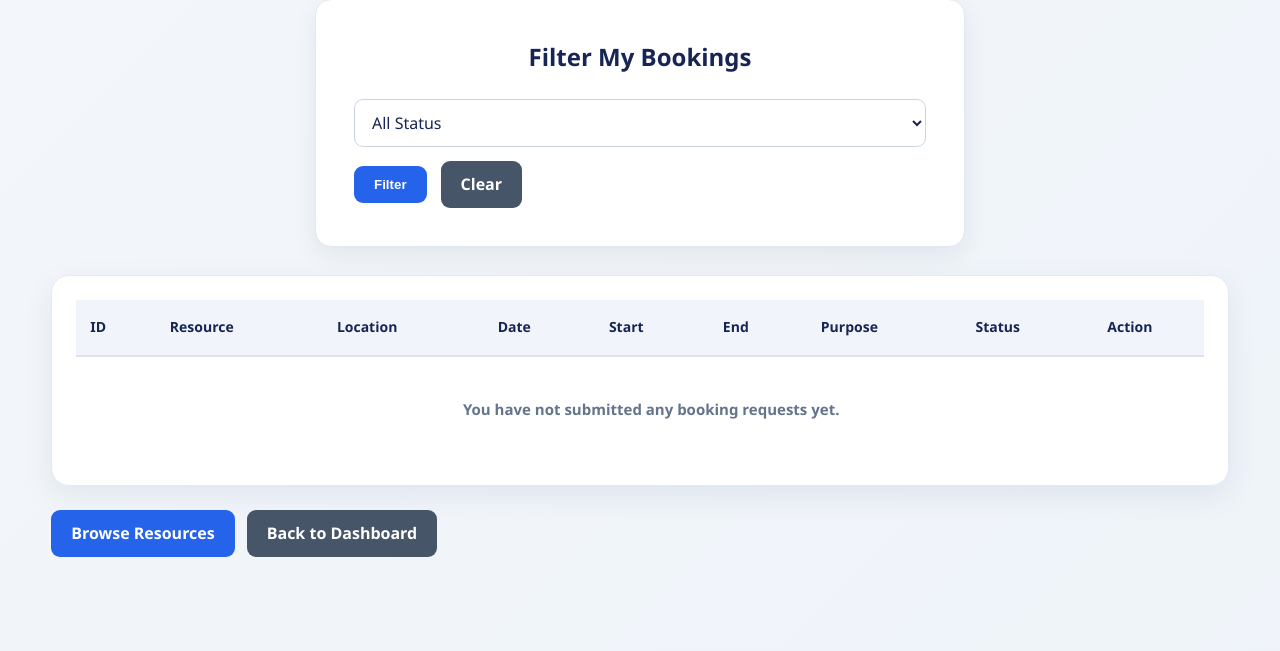
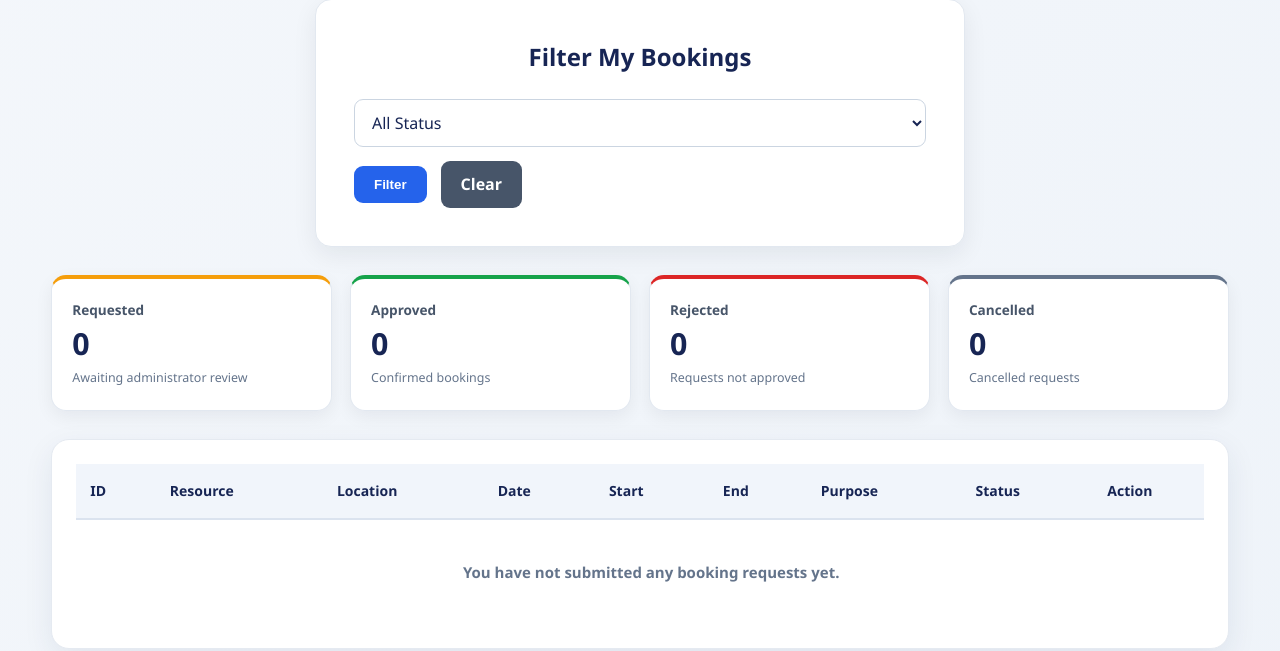
Before and after one commit to ko-27/smart-resource-booking, a Flask app: page /bookings/ in a window 1280 px wide. Shown: the part 325-976 px from the top of the page. Run offline with Flask 3, Linux system fonts and the light colour scheme; the visitor is signed in with stand-in values (Sample User, id 1); data that the repository does not hold is empty.

Commit message:
Add booking status summary

```diff
--- a/backend/static/css/style.css
+++ b/backend/static/css/style.css
@@ -1958,3 +1958,75 @@ a:hover {
     }
 
 }
+
+/* =========================================================
+   BOOKING STATUS SUMMARY
+   ========================================================= */
+
+.booking-summary-grid {
+    display: grid;
+    grid-template-columns: repeat(4, 1fr);
+    gap: 18px;
+    margin-bottom: 25px;
+}
+
+.booking-summary-card {
+    padding: 20px;
+    border-radius: 15px;
+    background: #ffffff;
+    border: 1px solid #e2e8f0;
+    box-shadow: 0 6px 18px rgba(15, 23, 42, 0.06);
+}
+
+.booking-summary-card .summary-label {
+    display: block;
+    margin-bottom: 8px;
+    color: #475569;
+    font-size: 0.85rem;
+    font-weight: 700;
+}
+
+.booking-summary-card strong {
+    display: block;
+    margin-bottom: 5px;
+    color: #172554;
+    font-size: 1.9rem;
+    line-height: 1;
+}
+
+.booking-summary-card small {
+    color: #64748b;
+    font-size: 0.78rem;
+}
+
+.summary-pending {
+    border-top: 4px solid #f59e0b;
+}
+
+.summary-booked {
+    border-top: 4px solid #16a34a;
+}
+
+.summary-rejected {
+    border-top: 4px solid #dc2626;
+}
+
+.summary-cancelled {
+    border-top: 4px solid #64748b;
+}
+
+@media (max-width: 900px) {
+
+    .booking-summary-grid {
+        grid-template-columns: repeat(2, 1fr);
+    }
+
+}
+
+@media (max-width: 550px) {
+
+    .booking-summary-grid {
+        grid-template-columns: 1fr;
+    }
+
+}
--- a/backend/templates/bookings/list.html
+++ b/backend/templates/bookings/list.html
@@ -186,6 +186,92 @@
             </a>
 
         </form>
+
+    </section>
+
+
+    <!-- Booking Status Summary -->
+
+    <section class="booking-summary-grid">
+
+        <div class="booking-summary-card summary-pending">
+
+            <span class="summary-label">
+                {% if current_user.role == "ADMIN" %}
+                    Pending
+                {% else %}
+                    Requested
+                {% endif %}
+            </span>
+
+            <strong>
+                {{ bookings | selectattr("status", "equalto", "PENDING") | list | length }}
+            </strong>
+
+            <small>
+                {% if current_user.role == "ADMIN" %}
+                    Awaiting approval
+                {% else %}
+                    Awaiting administrator review
+                {% endif %}
+            </small>
+
+        </div>
+
+
+        <div class="booking-summary-card summary-booked">
+
+            <span class="summary-label">
+                {% if current_user.role == "ADMIN" %}
+                    Approved
+                {% else %}
+                    Approved
+                {% endif %}
+            </span>
+
+            <strong>
+                {{ bookings | selectattr("status", "equalto", "BOOKED") | list | length }}
+            </strong>
+
+            <small>
+                Confirmed bookings
+            </small>
+
+        </div>
+
+
+        <div class="booking-summary-card summary-rejected">
+
+            <span class="summary-label">
+                Rejected
+            </span>
+
+            <strong>
+                {{ bookings | selectattr("status", "equalto", "REJECTED") | list | length }}
+            </strong>
+
+            <small>
+                Requests not approved
+            </small>
+
+        </div>
+
+
+        <div class="booking-summary-card summary-cancelled">
+
+            <span class="summary-label">
+                Cancelled
+            </span>
+
+            <strong>
+                {{ bookings | selectattr("status", "equalto", "CANCELLED") | list | length }}
+            </strong>
+
+            <small>
+                Cancelled requests
+            </small>
+
+        </div>
 
     </section>
 
```
